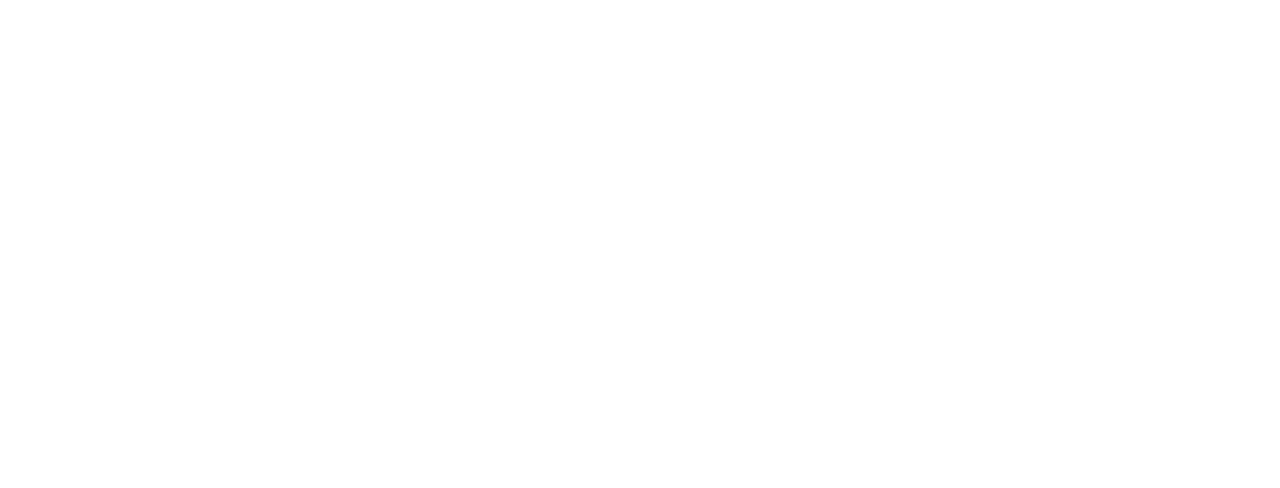
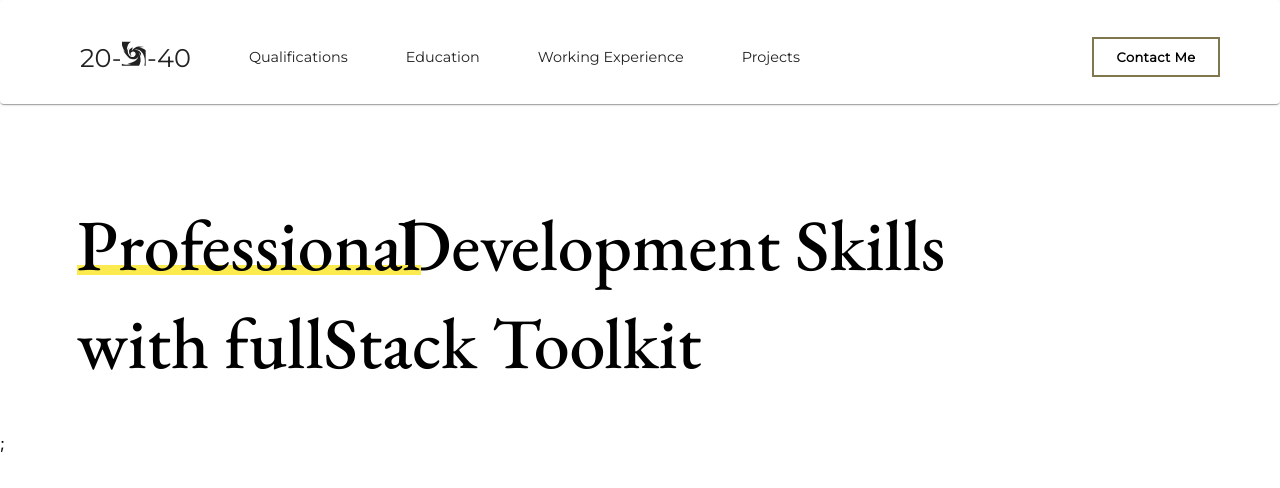
Before and after one commit to Feng-12138/personal_website, a Next.js app in the folder front_end/: page /qualifications in a window 1280 px wide. Shown: the top 488 px of the page. Built offline with nearby package versions, Linux system fonts and the light colour scheme.

Commit message:
modify existing

```diff
--- a/front_end/component/fullHeader.tsx
+++ b/front_end/component/fullHeader.tsx
@@ -1,6 +1,7 @@
-import { Button } from "@mui/material";
+import { Button, Paper } from "@mui/material";
 import styles from "./headBar.module.css";
 import { GiWindHole } from "react-icons/gi";
+import Router from "next/router";
 
 export default function HeadBar() {
   const handleHover = (el: any) => {
@@ -12,6 +13,10 @@
     el.target.style.borderBottomStyle = "";
     el.target.style.borderBottomColor = "";
     el.target.style.borderBottomWidth = "";
+  };
+
+  const handleRedirect = (page: string) => {
+    Router.push(`/${page}?account=yiran`);
   };
   return (
     <div
@@ -26,8 +31,20 @@
         position: "sticky",
       }}
     >
+      <Paper
+        style={{
+          height: "13vh",
+          width: "100%",
+          display: "flex",
+          justifyContent: "space-between",
+          alignItems: "center",
+        }}
+      >
         <div className={styles.container}>
-        <div style={{ fontSize: "1.6rem", fontWeight: 500 }}>
+          <div
+            style={{ fontSize: "1.6rem", fontWeight: 500 }}
+            onClick={() => handleRedirect("main")}
+          >
             <span>20-</span>
             <GiWindHole />
             <span>-40</span>
@@ -36,6 +53,7 @@
             onMouseOver={handleHover}
             onMouseLeave={handleLeave}
             style={{ maxHeight: "17.5px" }}
+            onClick={() => handleRedirect("qualifications")}
           >
             Qualifications
           </span>
@@ -43,6 +61,7 @@
             onMouseOver={handleHover}
             onMouseLeave={handleLeave}
             style={{ maxHeight: "17.5px" }}
+            onClick={() => handleRedirect("education")}
           >
             Education
           </span>
@@ -50,6 +69,7 @@
             onMouseOver={handleHover}
             onMouseLeave={handleLeave}
             style={{ maxHeight: "17.5px" }}
+            onClick={() => handleRedirect("working_experience")}
           >
             {" "}
             Working Experience
@@ -58,6 +78,7 @@
             onMouseOver={handleHover}
             onMouseLeave={handleLeave}
             style={{ maxHeight: "17.5px" }}
+            onClick={() => handleRedirect("projects")}
           >
             Projects
           </span>
@@ -82,6 +103,7 @@
         >
           Contact Me
         </Button>
+      </Paper>
     </div>
   );
 }
--- a/front_end/component/mainBody.tsx
+++ b/front_end/component/mainBody.tsx
@@ -314,11 +314,10 @@
       </div>
       <div
         style={{
-          height: 100,
+          // height: 100,
           marginTop: 50,
           display: "flex",
           justifyContent: "center",
-          marginBottom: 50,
         }}
       >
         <Button
@@ -333,6 +332,7 @@
             fontSize: 13,
             textTransform: "none",
             fontWeight: 500,
+            marginBottom: 50,
           }}
         >
           {" "}
--- /dev/null
+++ b/front_end/component/qualificationBody.module.css
@@ -0,0 +1,8 @@
+.title {
+    padding-left: 6%;
+    font-size: 4.5rem;
+    font-weight: 500;
+    margin-top: 7.5rem;
+    line-height: 57%;
+    margin-bottom: 4.375rem;
+}
--- /dev/null
+++ b/front_end/component/qualificationBody.tsx
@@ -0,0 +1,36 @@
+import "@fontsource/montserrat";
+require("typeface-eb-garamond");
+import styles from "./qualificationBody.module.css";
+
+export const QualificationBody = () => {
+  return (
+    <div>
+      <div
+        className={styles.title}
+        style={{
+          fontFamily: "EB Garamond",
+        }}
+      >
+        <span
+          style={{
+            borderBottomColor: "rgb(251, 235, 79)",
+            borderBottomStyle: "solid",
+            borderBottomWidth: "0.625rem",
+            position: "absolute",
+          }}
+        >
+          Professional
+        </span>
+        <span style={{ marginLeft: "26.6%" }}>Development Skills</span>
+      </div>
+      <div
+        className={styles.title}
+        style={{ fontFamily: "EB Garamond", marginTop: "-1%" }}
+      >
+        {" "}
+        with fullStack Toolkit
+      </div>
+      ;
+    </div>
+  );
+};
--- /dev/null
+++ b/front_end/pages/projects/index.tsx
@@ -0,0 +1,5 @@
+export const ProjectsPage = () => {
+  return <></>;
+};
+
+export default ProjectsPage;
--- a/front_end/pages/qualifications/index.tsx
+++ b/front_end/pages/qualifications/index.tsx
@@ -1,5 +1,12 @@
+import HeadBar from "../../component/fullHeader";
+import { QualificationBody } from "../../component/qualificationBody";
 const QualificationPage = () => {
-  return <></>;
+  return (
+    <div style={{ width: "100vw" }}>
+      <HeadBar />
+      <QualificationBody />
+    </div>
+  );
 };
 
 export default QualificationPage;
--- /dev/null
+++ b/front_end/pages/working_experience/index.tsx
@@ -0,0 +1,5 @@
+export const WorkingPage = () => {
+  return <></>;
+};
+
+export default WorkingPage;
```
Lines whose indentation alone changed are shown as unchanged.
